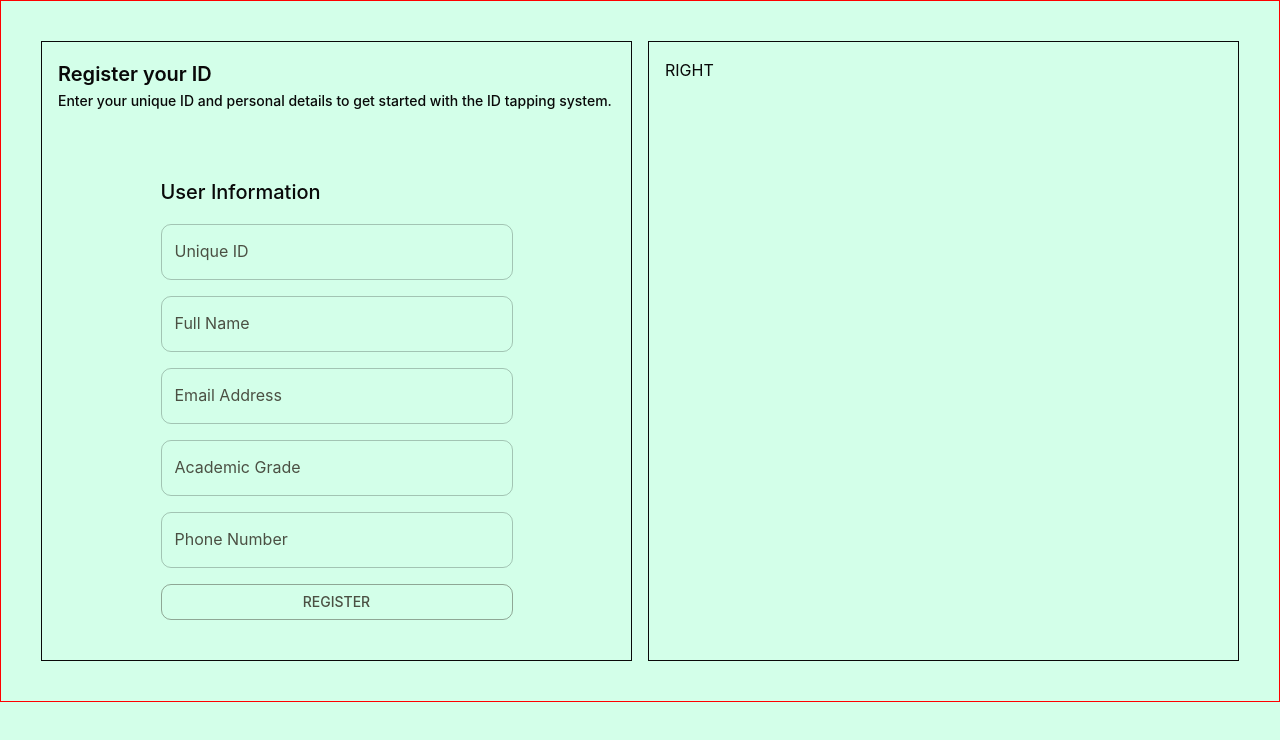
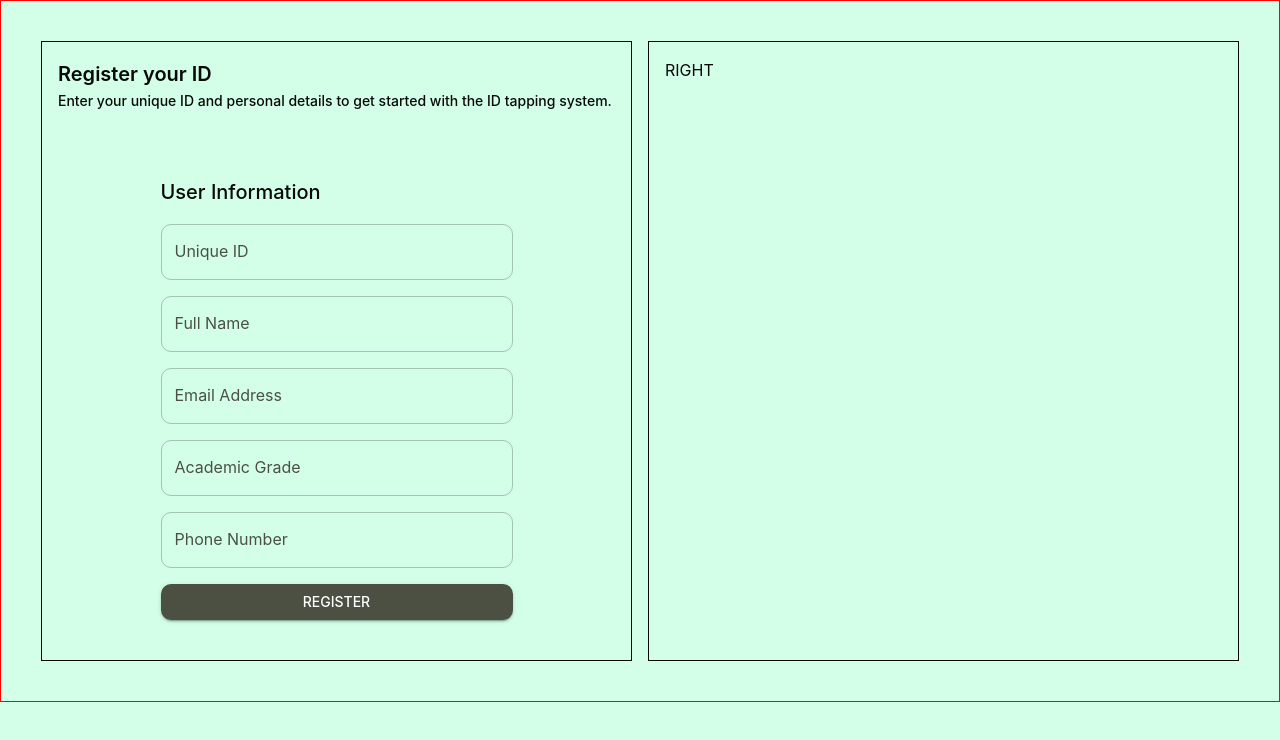
Before and after one commit to esamp001/id_tapping_system, a React (Create React App) app: page /register in a window 1280 px wide. Shown: the top 740 px of the page. Built offline with nearby package versions, Linux system fonts and the light colour scheme.

Commit message:
Auto commit: 10/27/2025, 3:42:10 PM

```diff
--- a/src/pages/Register.js
+++ b/src/pages/Register.js
@@ -35,7 +35,7 @@ const Register = () => {
                         <TextField label="Academic Grade" placeholder="e.g., Junior, Senior, Postgraduate" fullWidth />
                         <TextField label="Phone Number" placeholder="e.g., +1 (555) 123-4567" fullWidth />
 
-                        <Button variant='outlined'>Register</Button>
+                        <Button variant='contained'>Register</Button>
                     </Box>
 
                 </Box>
```
